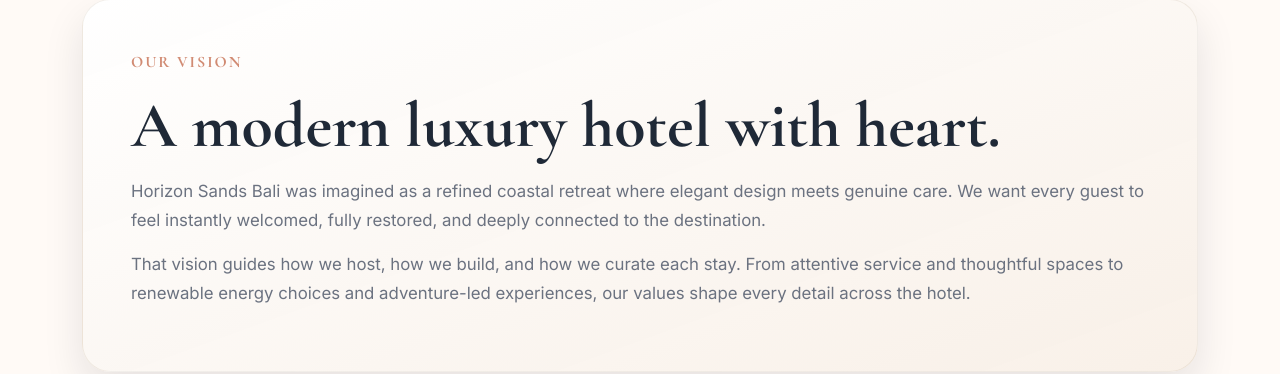
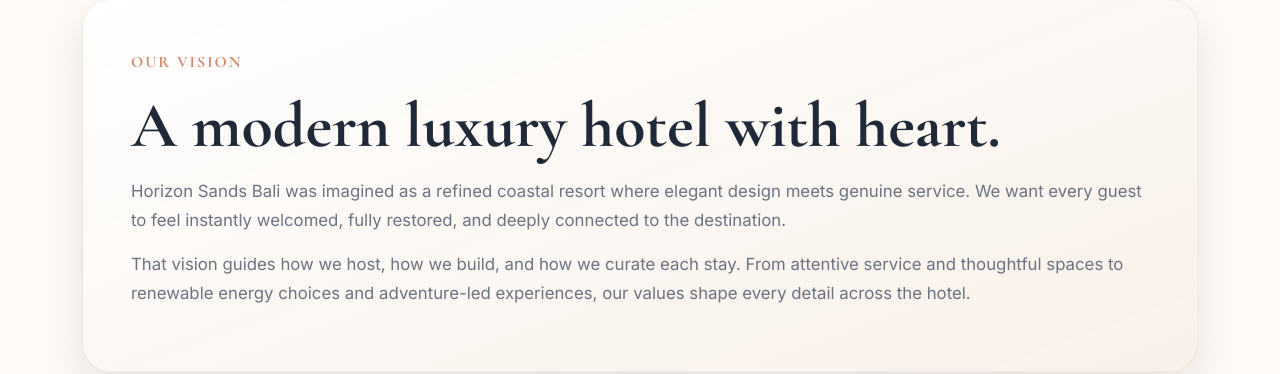
Before and after one commit to gAbri3lee/inf1005-web-sys, a PHP site: page /about.php in a window 1280 px wide. Shown: the part 939-1313 px from the top of the page. Run offline with PHP 8.4, Linux system fonts and the light colour scheme.

Commit message:
minor text changes

```diff
--- a/public/about.php
+++ b/public/about.php
@@ -20,7 +20,7 @@
             <div class="about-intro-card about-intro-card-wide reveal-up">
                 <span class="section-eyebrow">Our Vision</span>
                 <h2 class="section-title">A modern luxury hotel with heart.</h2>
-                <p class="section-text">Horizon Sands Bali was imagined as a refined coastal retreat where elegant design meets genuine care. We want every guest to feel instantly welcomed, fully restored, and deeply connected to the destination.</p>
+                <p class="section-text">Horizon Sands Bali was imagined as a refined coastal resort where elegant design meets genuine service. We want every guest to feel instantly welcomed, fully restored, and deeply connected to the destination.</p>
                 <p class="section-text">That vision guides how we host, how we build, and how we curate each stay. From attentive service and thoughtful spaces to renewable energy choices and adventure-led experiences, our values shape every detail across the hotel.</p>
             </div>
         </div>
```
